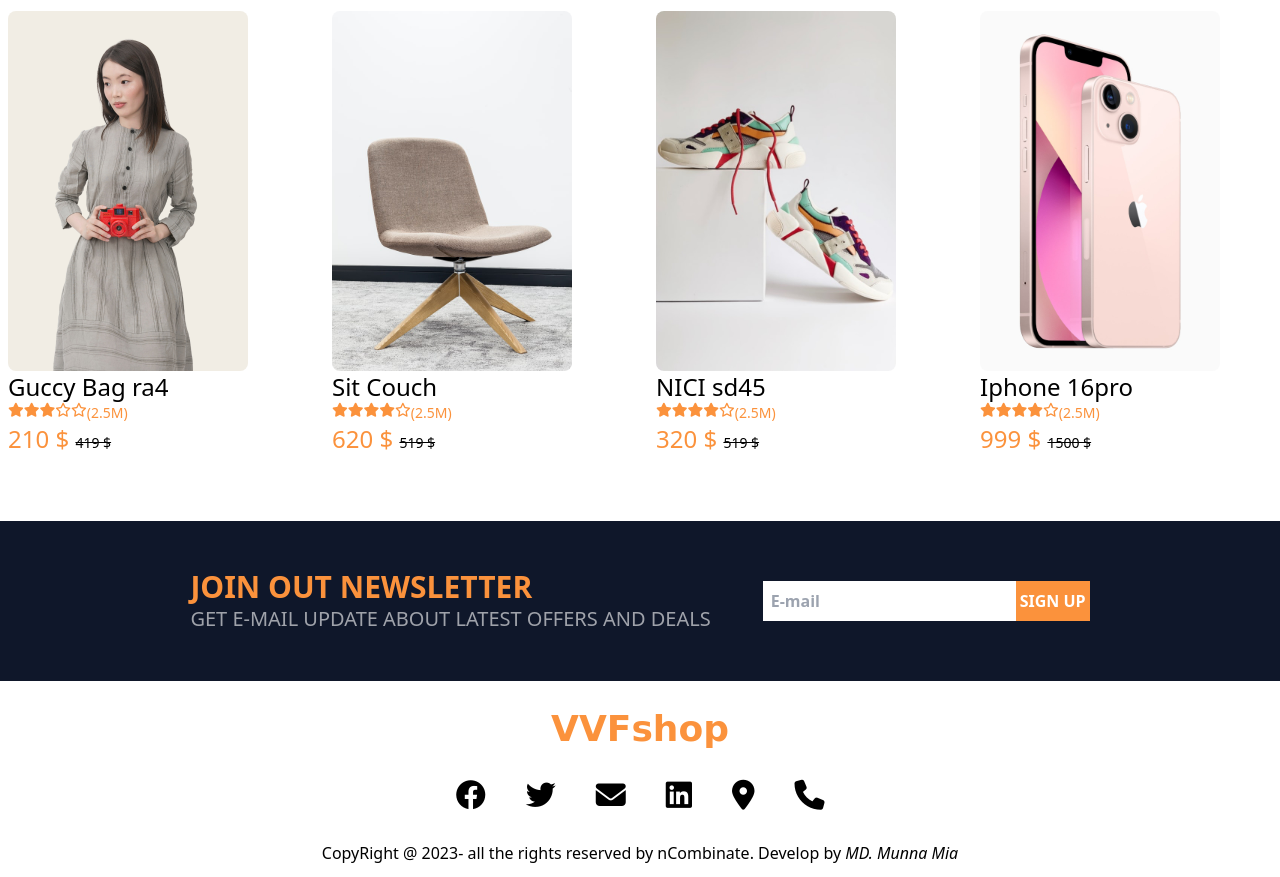
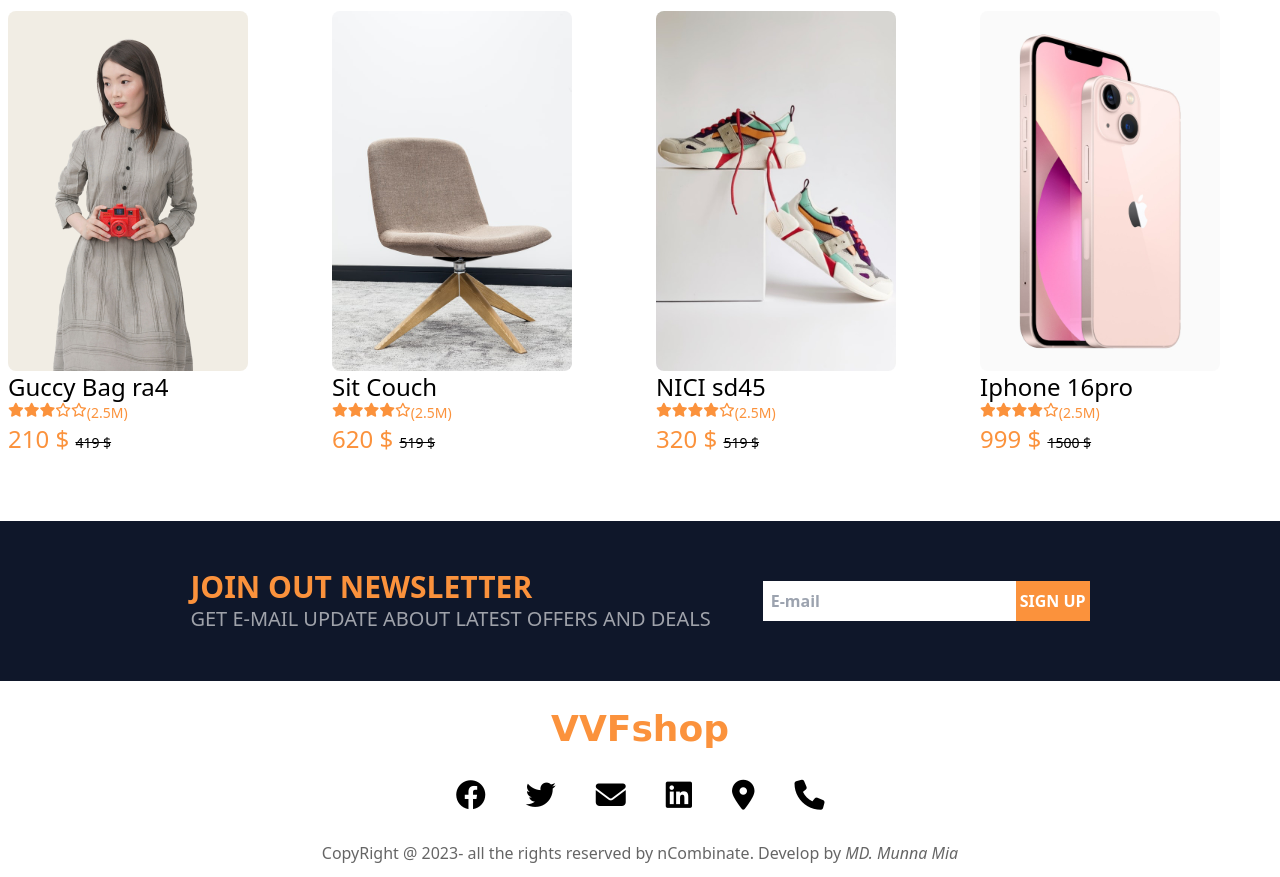
Before and after one commit to munnaMia/VVFshop, a plain HTML site: page src/index.html in a window 1280 px wide. Shown: the part 2840-3717 px from the top of the page. Drawn offline with Linux system fonts and the light colour scheme; a web font is replaced by a local one.

Commit message:
update footer secound section

```diff
--- a/src/index.html
+++ b/src/index.html
@@ -519,7 +519,7 @@
                 <i class="fa-solid fa-location-dot text-3xl text-black text-center cursor-pointer rounded-full p-3 hover:shadow-lg duration-150 hover:text-blue-500"></i>
                 <i class="fa-solid fa-phone text-3xl text-black text-center cursor-pointer rounded-full p-3 hover:shadow-lg duration-150 hover:text-green-500"></i>
             </div>
-            <h3>CopyRight @ 2023- all the rights reserved by nCombinate. Develop by <em> MD. Munna Mia </em></h3>
+            <h3 class="opacity-60 font-medium font-sans mb-3">CopyRight @ 2023- all the rights reserved by nCombinate. Develop by <em> MD. Munna Mia </em></h3>
         </div>
     </footer>
     <!-- footer section ends here  -->
```
Also changed, not shown: dist/output.css.
